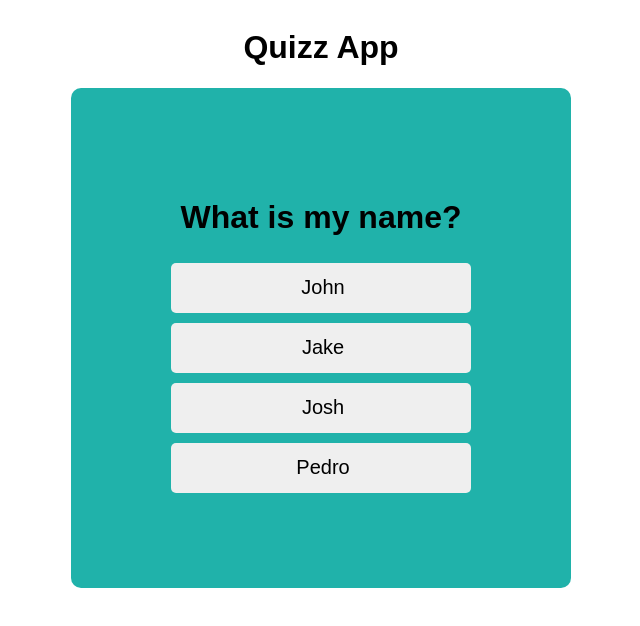
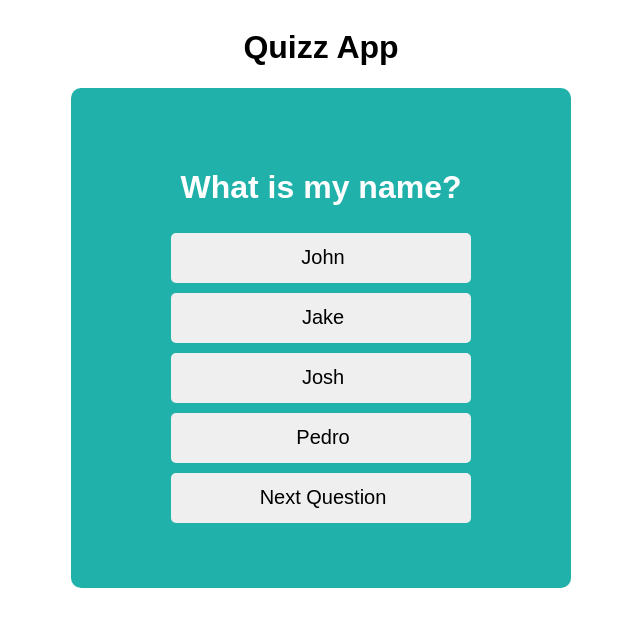
Before and after one commit to orchid-cloud/react-quiz-app, a React (Vite) app: page / in a window 1280 px wide. Both pictures are taken after a click on the button "Start Quiz". Shown: the top 626 px of the page, without its empty margins (319-959 px from the left). Built offline with nearby package versions, Linux system fonts and the light colour scheme.

Commit message:
correct answer

```diff
--- a/src/App.css
+++ b/src/App.css
@@ -47,3 +47,12 @@ button:hover {
   justify-content: center;
   align-items: center;
 }
+
+.Menu,
+.Quiz h1 {
+  color: white;
+}
+
+.btn-clicked {
+  border: 1px solid lightblue;
+}
--- a/src/components/Quiz.jsx
+++ b/src/components/Quiz.jsx
@@ -9,6 +9,16 @@ export default function Quiz() {
 
   const chooseOption = (option) => {
     setOptionChosen(option);
+  };
+
+  const nextQuestion = () => {
+    if (Questions[currentQuestion].answer == optionChosen) {
+      console.log('correct');
+    } else {
+      console.log('incorrect');
+    }
+
+    setCurrentQuestion(currentQuestion + 1);
   };
   return (
     <div className="Quiz">
@@ -43,7 +53,7 @@ export default function Quiz() {
           {Questions[currentQuestion].optionD}
         </button>
       </div>
-      {optionChosen}
+      <button onClick={nextQuestion}>Next Question</button>
     </div>
   );
 }
```
